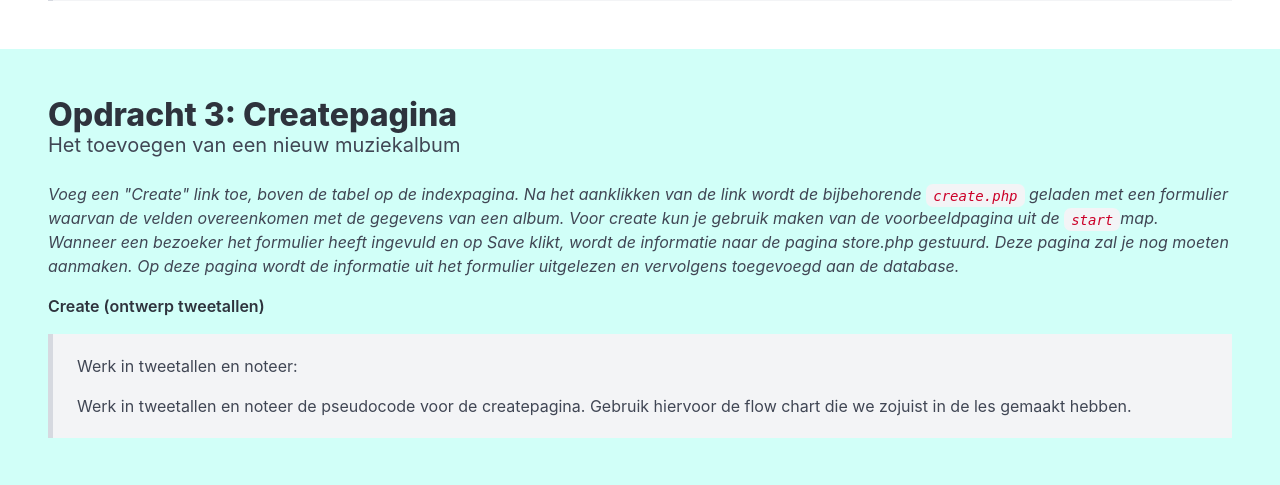
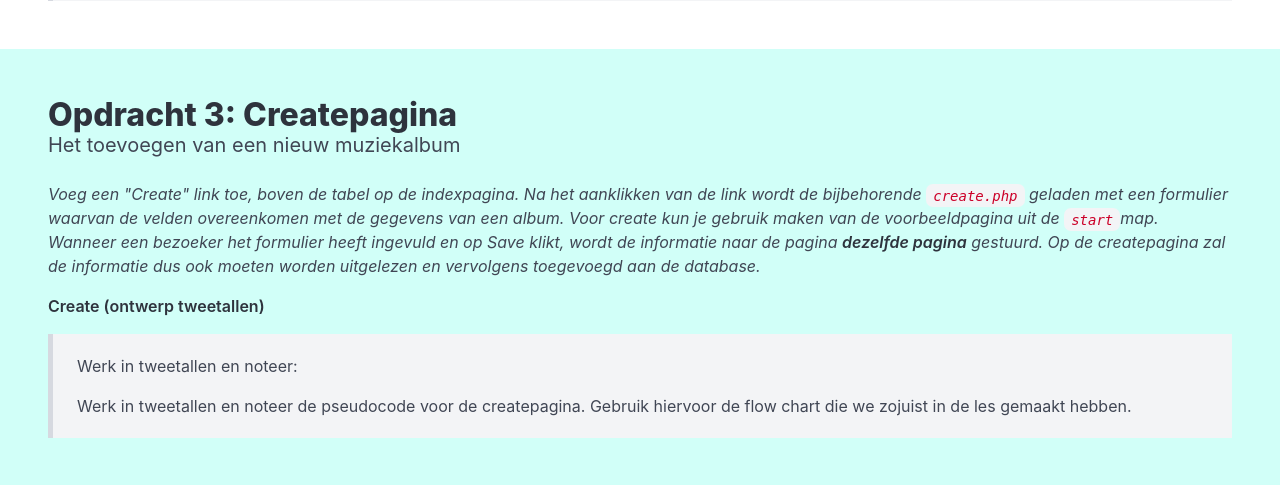
Before and after one commit to HR-CMGT/PRG02-2025-2026, a PHP site: page / in a window 1280 px wide. Shown: the part 891-1376 px from the top of the page. Run offline with PHP 8.4, Linux system fonts and the light colour scheme.

Commit message:
UPDATE lesson 3, change description create assignment

```diff
--- a/les3/exercises/index.php
+++ b/les3/exercises/index.php
@@ -97,8 +97,8 @@
                 <code>start</code>map.
                 <br>
                 Wanneer een bezoeker het formulier heeft ingevuld en op Save klikt, wordt de informatie naar de pagina
-                store.php gestuurd. Deze pagina zal je nog moeten aanmaken. Op deze pagina wordt de informatie
-                uit het formulier uitgelezen en vervolgens toegevoegd aan de database.
+                <strong>dezelfde pagina</strong> gestuurd. Op de createpagina zal de informatie dus ook moeten worden uitgelezen en
+                vervolgens toegevoegd aan de database.
             </em>
         </p>
         <p>
```
Also changed, not shown: les3/README.md.
